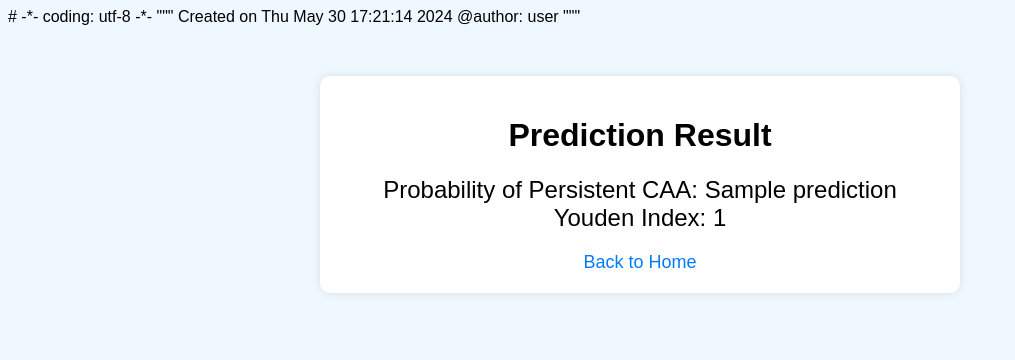
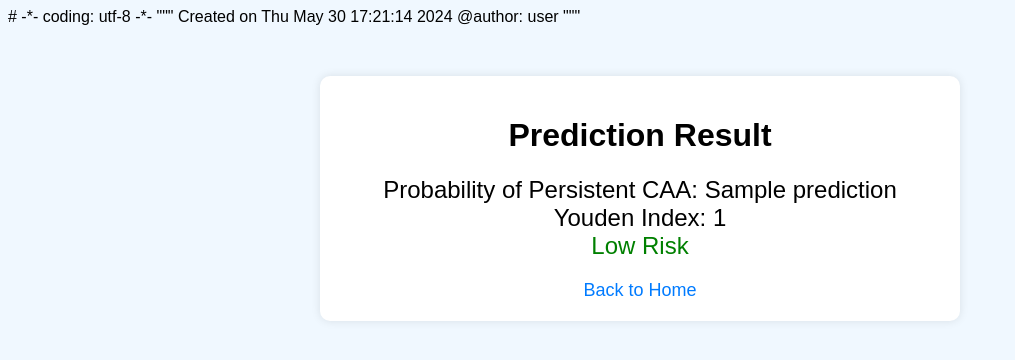
Before and after one commit to xyf19912015/myapp-flask, a Python web app: template templates/result.html in a window 1280 px wide. Shown: the top 360 px of the page, without its empty margins (0-1015 px from the left). Run offline with Jinja, Linux system fonts and the light colour scheme; the template is opened without the code that fills it: most values are stand-ins (such as "Sample title", 1, 10 or a date in 2020).

Commit message:
Update result.html

```diff
--- a/templates/result.html
+++ b/templates/result.html
@@ -16,6 +16,8 @@ Created on Thu May 30 17:21:14 2024
         .container { max-width: 600px; margin: 50px auto; padding: 20px; background-color: #fff; border-radius: 10px; box-shadow: 0 0 10px rgba(0, 0, 0, 0.1); }
         h1 { text-align: center; }
         .result { font-size: 24px; text-align: center; margin-top: 20px; }
+        .high-risk { color: red; }
+        .low-risk { color: green; }
         .home-link { display: block; text-align: center; margin-top: 20px; }
         .home-link a { text-decoration: none; color: #007bff; font-size: 18px; }
     </style>
@@ -25,7 +27,10 @@ Created on Thu May 30 17:21:14 2024
         <h1>Prediction Result</h1>
         <div class="result">
             Probability of Persistent CAA: {{ prediction }}<br>
-            Youden Index: {{ youden_index }}
+            Youden Index: {{ youden_index }}<br>
+            <span class="{% if risk == 'high' %}high-risk{% else %}low-risk{% endif %}">
+                {% if risk == 'high' %}High{% else %}Low{% endif %} Risk
+            </span>
         </div>
         <div class="home-link">
             <a href="/">Back to Home</a>
```
